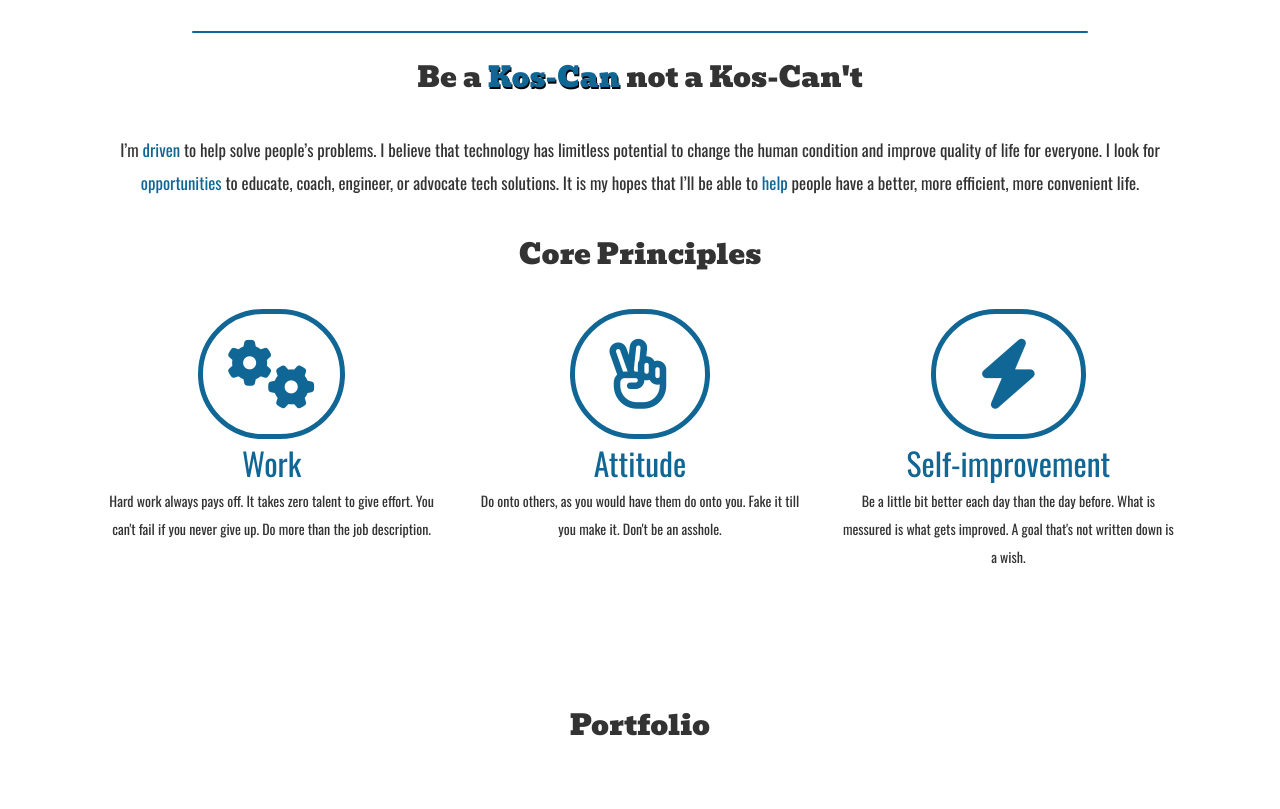
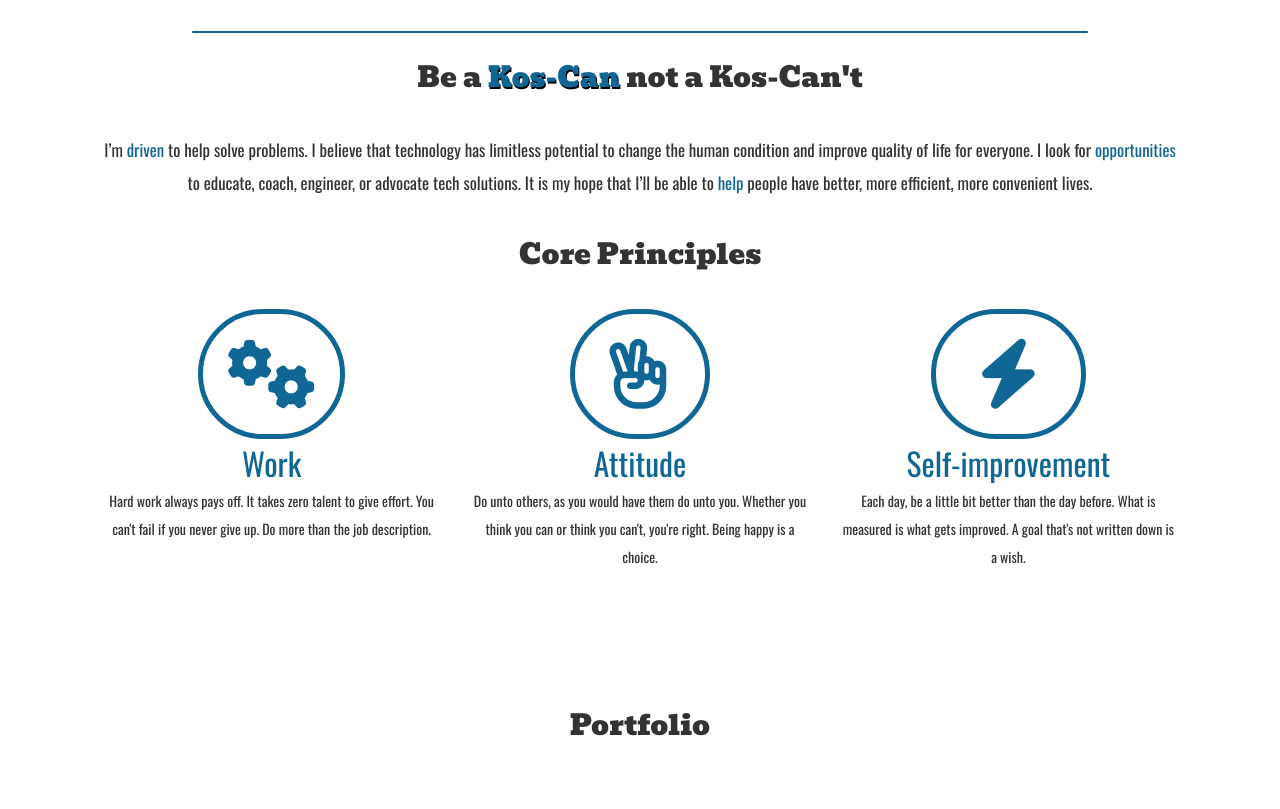
Before and after one commit to levikoskan/levikoskan.github.io, a plain HTML site: page index.html in a window 1280 px wide. Shown: the part 1400-2209 px from the top of the page. Drawn offline with nearby package versions, Linux system fonts and the light colour scheme.

Commit message:
spelling errors corrected

```diff
--- a/index.html
+++ b/index.html
@@ -79,7 +79,7 @@
   <div class="lineBreak"></div>
   <div class="aboutWords">
     <p class="aboutHeaders">Be a <span class="wordColor">Kos-Can</span> not a Kos-Can't<p>
-    <p class="aboutLetterHight" id="leviSummary">I’m <span class="wordColor noShade">driven</span> to help solve people’s problems. I believe that technology has limitless potential to change the human condition and improve quality of life for everyone. I look for <span class="wordColor noShade">opportunities</span> to educate, coach, engineer, or advocate tech solutions. It is my hopes that I’ll be able to <span class="wordColor noShade">help</span> people have a better, more efficient, more convenient life.
+    <p class="aboutLetterHight" id="leviSummary">I’m <span class="wordColor noShade">driven</span> to help solve problems. I believe that technology has limitless potential to change the human condition and improve quality of life for everyone. I look for <span class="wordColor noShade">opportunities</span> to educate, coach, engineer, or advocate tech solutions. It is my hope that I’ll be able to <span class="wordColor noShade">help</span> people have better, more efficient, more convenient lives.
     </p>
     <h4 class="aboutHeaders">Core Principles</h4>
     <div class="row aboutLetterHight">
@@ -92,12 +92,12 @@
       <div class="col-md-4">
         <i class="fa fa-hand-peace-o fa-5x faAdjustmentAttitude" aria-hidden="true"></i>
         <p class="principlesTitle">Attitude</p>
-        <p>Do onto others, as you would have them do onto you. Fake it till you make it. Don't be an asshole.</p>
+        <p>Do unto others, as you would have them do unto you. Whether you think you can or think you can't, you're right. Being happy is a choice.</p>
       </div>
       <div class="col-md-4">
         <i class="fa fa-bolt fa-5x faAdjustmentSelf" aria-hidden="true"></i>
         <p class="principlesTitle">Self-improvement</p>
-        <p>Be a little bit better each day than the day before. What is messured is what gets improved. A goal that's not written down is a wish.</p>
+        <p>Each day, be a little bit better than the day before. What is measured is what gets improved. A goal that's not written down is a wish.</p>
       </div>
     </div>
   </div>
```
